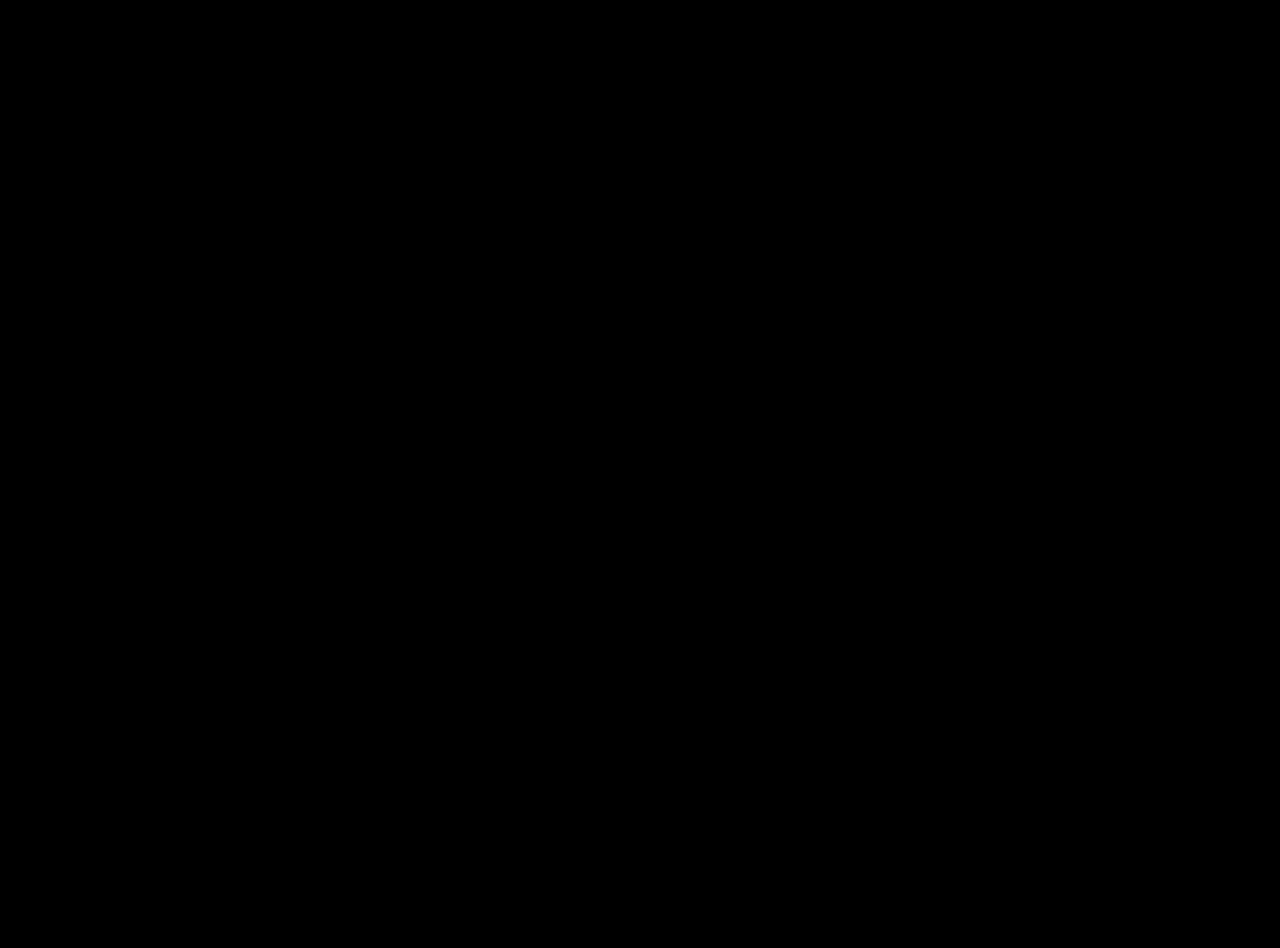
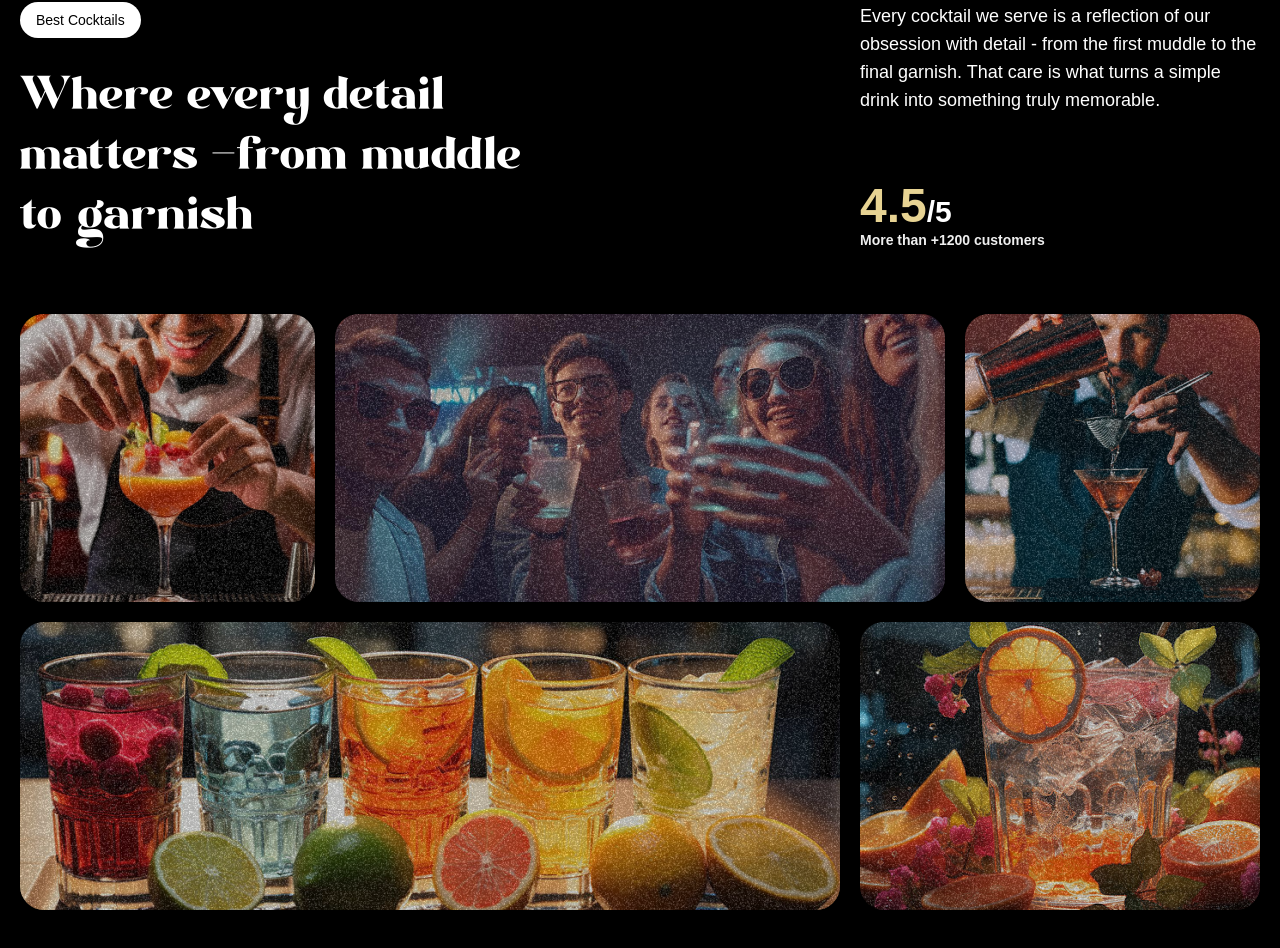
Before and after one commit to alijasom/gsap_drinks, a React (Vite) app: page / in a window 1280 px wide. Shown: the part 1710-2658 px from the top of the page. Before the commit the page ends 1600 px from the top, so only its background shows below. Built offline with nearby package versions, Linux system fonts and the light colour scheme; a web font is replaced by a local one.

Commit message:
Implement the about section

```diff
--- a/src/App.jsx
+++ b/src/App.jsx
@@ -6,6 +6,7 @@
 import Navbar from './components/Navbar.jsx'
 import Hero from './components/Hero.jsx';
 import Cocktails from './components/Cocktails.jsx';
+import About from './components/About.jsx';
 
 
 gsap.registerPlugin(ScrollTrigger, SplitText);
@@ -16,6 +17,7 @@
       <Navbar />
       <Hero />
       <Cocktails />
+      <About />
 
     </main>
   )
--- /dev/null
+++ b/src/components/About.jsx
@@ -0,0 +1,97 @@
+
+import gsap from 'gsap';
+import { SplitText } from 'gsap/all';
+import { useGSAP } from '@gsap/react'
+
+
+const About = () => {
+  useGSAP(() => {
+    const titleSplit = SplitText.create("#about h2",{
+      type: 'words'
+    })
+
+    const scrollTimeline = gsap.timeline({
+      scrollTrigger: {
+        trigger: '#about',
+        start: 'top center'
+      }
+    })
+    scrollTimeline.from(titleSplit.words,{
+    opacity: 0, duration: 1, yPercent: 100, ease:'expo.out', stagger: 0.02
+
+    })
+    .from('.top-grid div,.bottom-grid div',{
+      opacity: 0,duration:1, ease: 'power1.inOut',stagger:0.04,
+    }, '-=0.5')
+  })
+  return (
+    <div id="about">
+      <div className="mb-16 md:px-0 px-5">
+        <div className="content">
+          <div className="md:col-span-8">
+            <p className="badge">Best Cocktails</p>
+            <h2>
+              Where every detail matters <span className="text-white">-</span>
+              from muddle to garnish
+
+            </h2>
+
+          </div>
+          <div className="sub-content">
+            <p>
+              Every cocktail we serve is a reflection of our obsession with detail -
+              from the first muddle to the final garnish. That care is what turns a simple
+              drink into something truly memorable.
+            </p>
+            <div>
+              <p className="md:text-3xl text-xl font-bold">
+                <span>4.5</span>/5
+                <p className="text-sm text-white-100">
+                  More than +1200 customers
+
+                </p>
+
+              </p>
+            </div>
+
+          </div>
+
+        </div>
+      </div>
+      <div className="top-grid">
+        <div className="md:col-span-3">
+          <div className="noisy" />
+          <img src="/images/abt1.png" alt='grid-img-1' />
+        </div>
+
+
+        <div className="md:col-span-6">
+          <div className="noisy" />
+          <img src="/images/abt2.png" alt='grid-img-2' />
+        </div>
+
+
+        <div className="md:col-span-3">
+          <div className="noisy" />
+          <img src="/images/abt5.png" alt='grid-img-5' />
+        </div>
+
+      </div>
+      <div className="bottom-grid">
+        <div className="md:col-span-8">
+          <div className="noisy" />
+          <img src='/images/abt3.png' alt='grid-img-3' />
+        </div>
+
+
+        <div className="md:col-span-4">
+          <div className="noisy" />
+          <img src='/images/abt4.png' alt='grid-img-4' />
+        </div>
+
+      </div>
+    </div>
+  )
+}
+
+export default About
```
